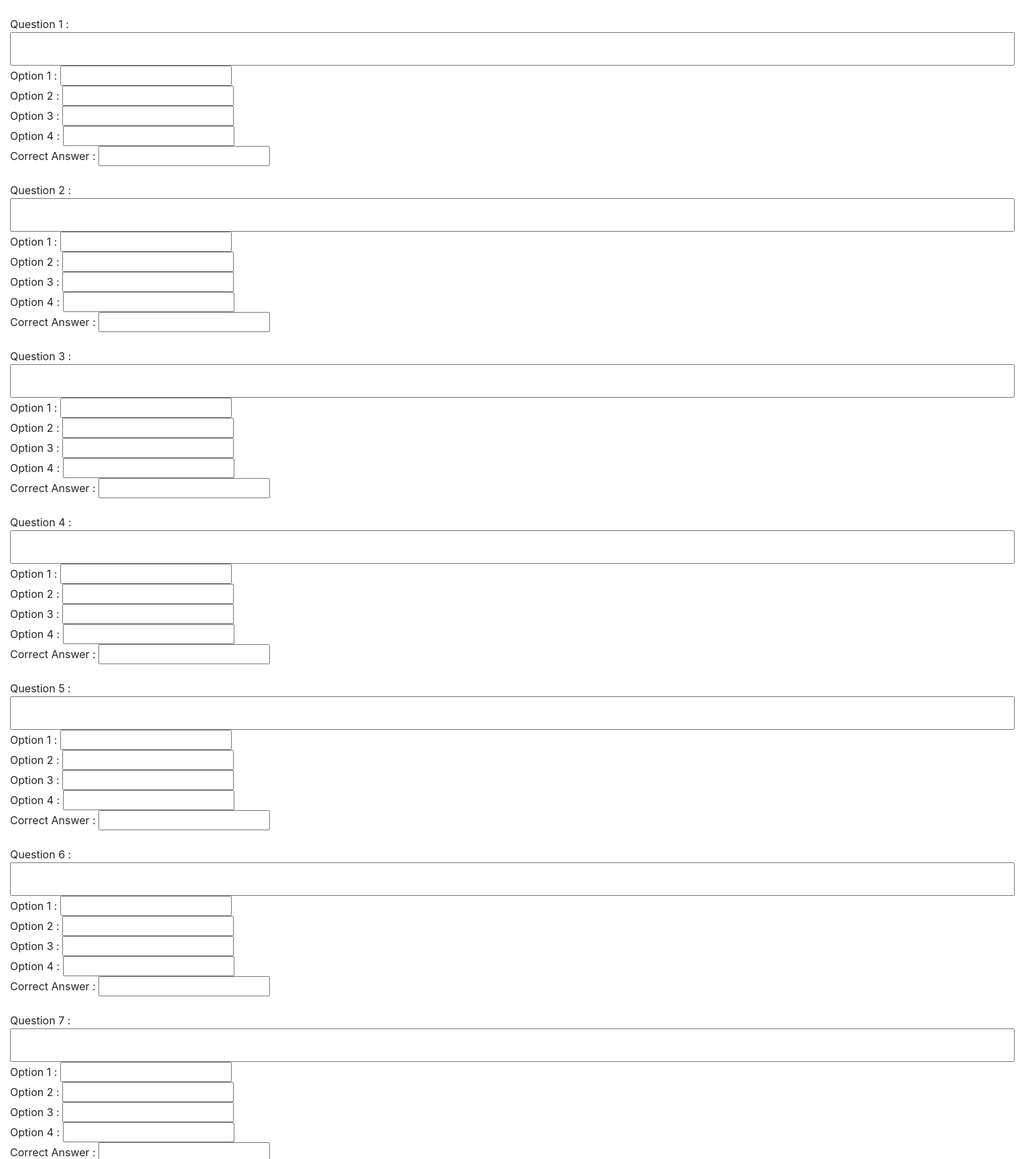
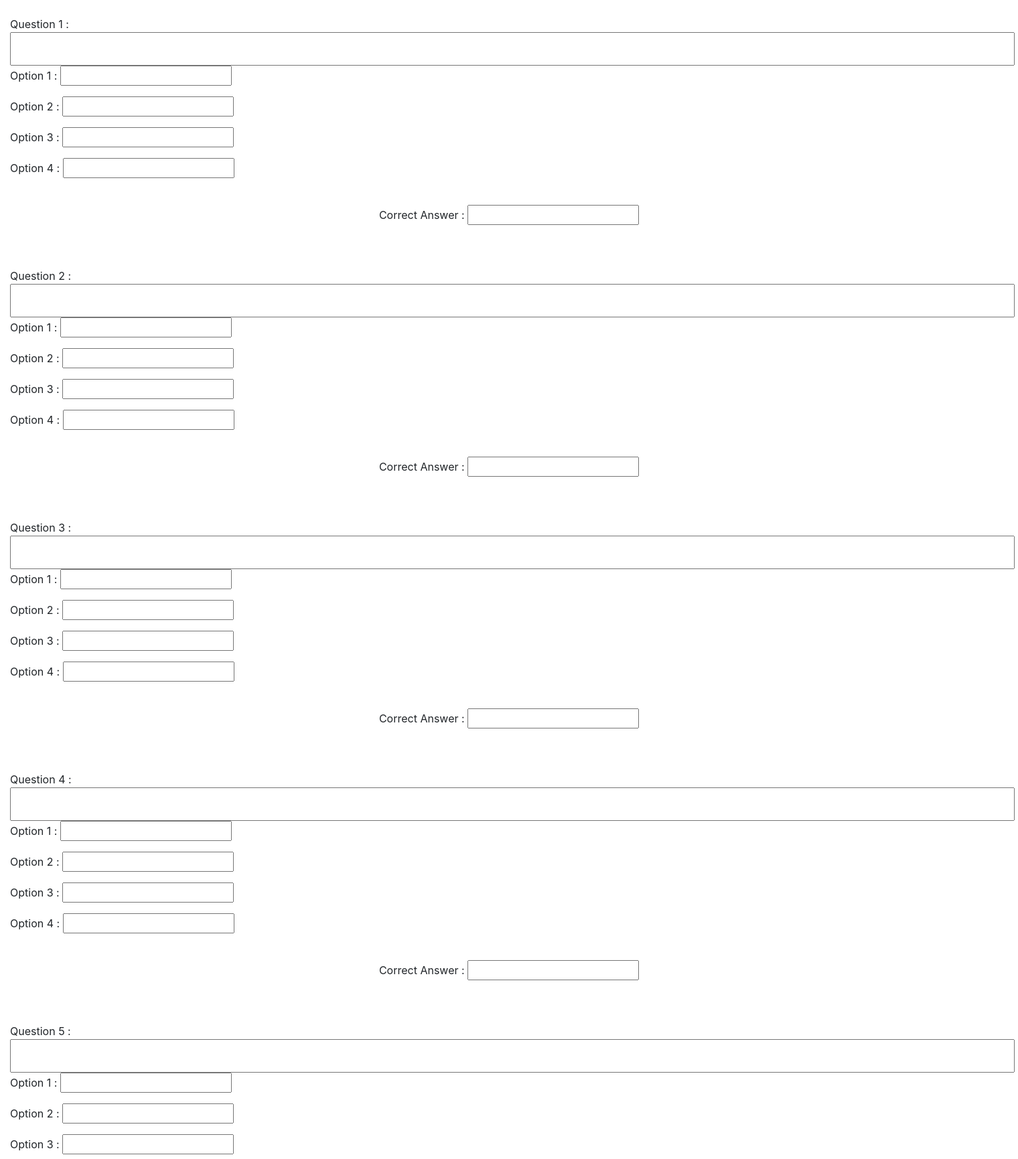
Before and after one commit to abhra04/quiz, a Django app: page /questions/pvtquizquestions/83 in a window 1520 px wide. Shown: the part 56-1787 px from the top of the page at 67% size. Run offline with Django 3.2, Linux system fonts and the light colour scheme; a user stored in the database is signed in; some libraries are stand-ins or nearby versions.

Commit message:
Update pvtquestion.html

```diff
--- a/questions/templates/pvtquestion.html
+++ b/questions/templates/pvtquestion.html
@@ -1,145 +1,126 @@
 {%  extends 'usermain.html' %}
 {% block content %}
+
+<style type="text/css">
+
+    .center {
+  width: 1500px;
+}
+.wrapper {
+
+  text-align: center;
+}
+</style>
 
 <br>
 <form action="" method="POST">
     {% csrf_token %}
     Question 1 : {{ form.promt1 }}
     <br>
-    Option 1 : {{ form.opt11 }}
+    <p class="">Option 1 : {{ form.opt11 }}</p>
+    <p class="">Option 2 : {{ form.opt12 }}</p>
+    <p class="">Option 3 : {{ form.opt13 }}</p>
+    <p class="">Option 4 : {{ form.opt14 }}</p>
     <br>
-    Option 2 : {{ form.opt12 }}
-    <br>
-    Option 3 : {{ form.opt13 }}
-    <br>
-    Option 4 : {{ form.opt14 }}
-    <br>
-    Correct Answer : {{ form.correct1 }}
+    <p class="wrapper">Correct Answer : {{ form.correct1 }}</p>
     <br>
     <br>
     Question 2 : {{ form.promt2 }}
     <br>
-    Option 1 : {{ form.opt21 }}
+    <p class="">Option 1 : {{ form.opt21 }}</p>
+    <p class="">Option 2 : {{ form.opt22 }}</p>
+    <p class="">Option 3 : {{ form.opt23 }}</p>
+    <p class="">Option 4 : {{ form.opt24 }}</p>
     <br>
-    Option 2 : {{ form.opt22 }}
-    <br>
-    Option 3 : {{ form.opt23 }}
-    <br>
-    Option 4 : {{ form.opt24 }}
-    <br>
-    Correct Answer : {{ form.correct2 }}
+    <p class="wrapper">Correct Answer : {{ form.correct2 }}</p>
     <br>
     <br>
     Question 3 : {{ form.promt3 }}
     <br>
-    Option 1 : {{ form.opt31 }}
+    <p class="">Option 1 : {{ form.opt31 }}</p>
+    <p class="">Option 2 : {{ form.opt32 }}</p>
+    <p class="">Option 3 : {{ form.opt33 }}</p>
+    <p class="">Option 4 : {{ form.opt34 }}</p>
     <br>
-    Option 2 : {{ form.opt32 }}
-    <br>
-    Option 3 : {{ form.opt33 }}
-    <br>
-    Option 4 : {{ form.opt34 }}
-    <br>
-    Correct Answer : {{ form.correct3 }}
+    <p class="wrapper">Correct Answer : {{ form.correct3 }}</p>
     <br>
     <br>
     Question 4 : {{ form.promt4 }}
     <br>
-    Option 1 : {{ form.opt41 }}
+    <p class="">Option 1 : {{ form.opt41 }}</p>
+    <p class="">Option 2 : {{ form.opt42 }}</p>
+    <p class="">Option 3 : {{ form.opt43 }}</p>
+    <p class="">Option 4 : {{ form.opt44 }}</p>
     <br>
-    Option 2 : {{ form.opt42 }}
-    <br>
-    Option 3 : {{ form.opt43 }}
-    <br>
-    Option 4 : {{ form.opt44 }}
-    <br>
-    Correct Answer : {{ form.correct4 }}
+    <p class="wrapper">Correct Answer : {{ form.correct4 }}</p>
     <br>
     <br>
     Question 5 : {{ form.promt5 }}
     <br>
-    Option 1 : {{ form.opt51 }}
+    <p class="">Option 1 : {{ form.opt51 }}</p>
+    <p class="">Option 2 : {{ form.opt52 }}</p>
+    <p class="">Option 3 : {{ form.opt53 }}</p>
+    <p class="">Option 4 : {{ form.opt54 }}</p>
     <br>
-    Option 2 : {{ form.opt52 }}
-    <br>
-    Option 3 : {{ form.opt53 }}
-    <br>
-    Option 4 : {{ form.opt54 }}
-    <br>
-    Correct Answer : {{ form.correct5 }}
+    <p class="wrapper">Correct Answer : {{ form.correct5 }}</p>
     <br>
     <br>
     Question 6 : {{ form.promt6 }}
     <br>
-    Option 1 : {{ form.opt61 }}
+    <p class="">Option 1 : {{ form.opt61 }}</p>
+    <p class="">Option 2 : {{ form.opt62 }}</p>
+    <p class="">Option 3 : {{ form.opt63 }}</p>
+    <p class="">Option 4 : {{ form.opt64 }}</p>
     <br>
-    Option 2 : {{ form.opt62 }}
-    <br>
-    Option 3 : {{ form.opt63 }}
-    <br>
-    Option 4 : {{ form.opt64 }}
-    <br>
-    Correct Answer : {{ form.correct6 }}
+    <p class="wrapper">Correct Answer : {{ form.correct6 }}</p>
     <br>
     <br>
     Question 7 : {{ form.promt7 }}
     <br>
-    Option 1 : {{ form.opt71 }}
+    <p class="">Option 1 : {{ form.opt71 }}
+    <p class="">Option 2 : {{ form.opt72 }}
+    <p class="">Option 3 : {{ form.opt73 }}
+    <p class="">Option 4 : {{ form.opt74 }}
     <br>
-    Option 2 : {{ form.opt72 }}
-    <br>
-    Option 3 : {{ form.opt73 }}
-    <br>
-    Option 4 : {{ form.opt74 }}
-    <br>
-    Correct Answer : {{ form.correct7 }}
+    <p class="wrapper">Correct Answer : {{ form.correct7 }}</p>
     <br>
     <br>
     Question 8 : {{ form.promt8 }}
     <br>
-    Option 1 : {{ form.opt81 }}
+    <p class="">Option 1 : {{ form.opt81 }}</p>
+    <p class="">Option 2 : {{ form.opt82 }}</p>
+    <p class="">Option 3 : {{ form.opt83 }}</p>
+    <p class="">Option 4 : {{ form.opt84 }}</p>
     <br>
-    Option 2 : {{ form.opt82 }}
-    <br>
-    Option 3 : {{ form.opt83 }}
-    <br>
-    Option 4 : {{ form.opt84 }}
-    <br>
-    Correct Answer : {{ form.correct8 }}
+    <p class="wrapper">Correct Answer : {{ form.correct8 }}</p>
     <br>
     <br>
     Question 9 : {{ form.promt9 }}
     <br>
-    Option 1 : {{ form.opt91 }}
+    <p class="">Option 1 : {{ form.opt91 }}</p>
+    <p class="">Option 2 : {{ form.opt92 }}</p>
+    <p class="">Option 3 : {{ form.opt93 }}</p>
+    <p class="">Option 4 : {{ form.opt94 }}</p>
     <br>
-    Option 2 : {{ form.opt92 }}
-    <br>
-    Option 3 : {{ form.opt93 }}
-    <br>
-    Option 4 : {{ form.opt94 }}
-    <br>
-    Correct Answer : {{ form.correct9 }}
+    <p class="wrapper">Correct Answer : {{ form.correct9 }}</p>
     <br>
     <br>
 
     Question 10 : {{ form.promt10 }}
     <br>
-    Option 1 : {{ form.opt101 }}
+    <p class="">Option 1 : {{ form.opt101 }}</p>
+    <p class="">Option 2 : {{ form.opt102 }}</p>
+    <p class="">Option 3 : {{ form.opt103 }}</p>
+    <p class="">Option 4 : {{ form.opt104 }}</p>
     <br>
-    Option 2 : {{ form.opt102 }}
-    <br>
-    Option 3 : {{ form.opt103 }}
-    <br>
-    Option 4 : {{ form.opt104 }}
-    <br>
-    Correct Answer : {{ form.correct10 }}
+    <p class="wrapper">Correct Answer : {{ form.correct10 }}</p>
     <br>
 
 
 
     <br>
 
-    <input type="submit" value="Create">
+   <p class="wrapper"><button type="submit" class="btn btn-primary btn-lg">Create</button></p>
 </form>
 
 
```
